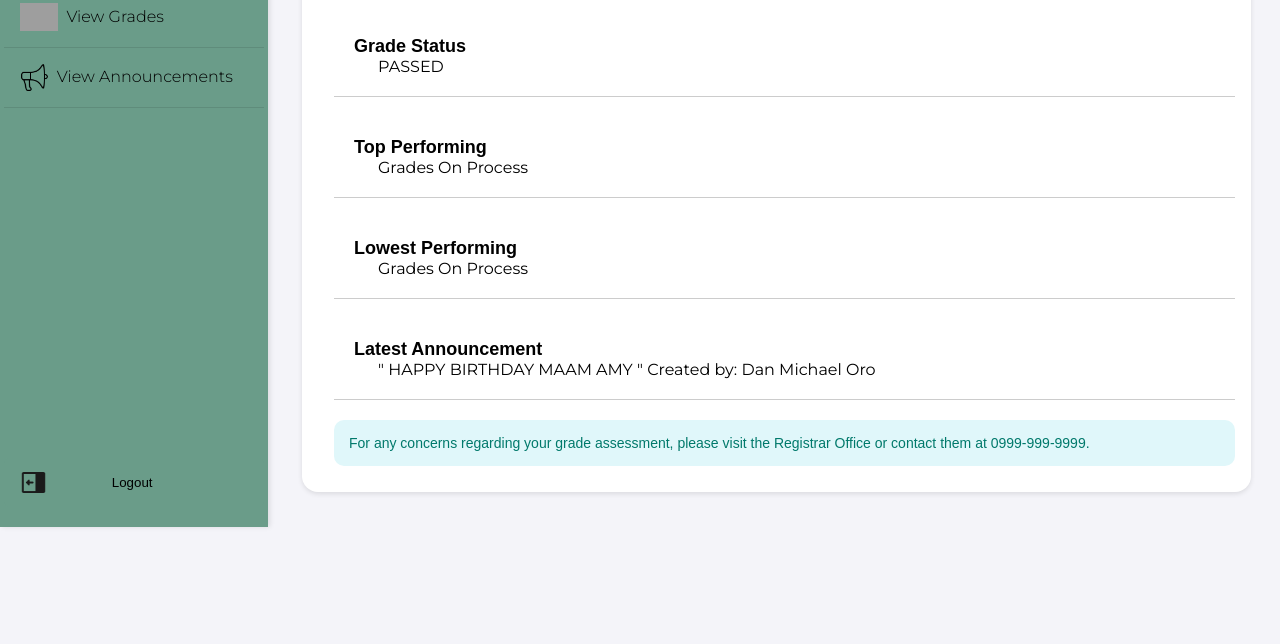
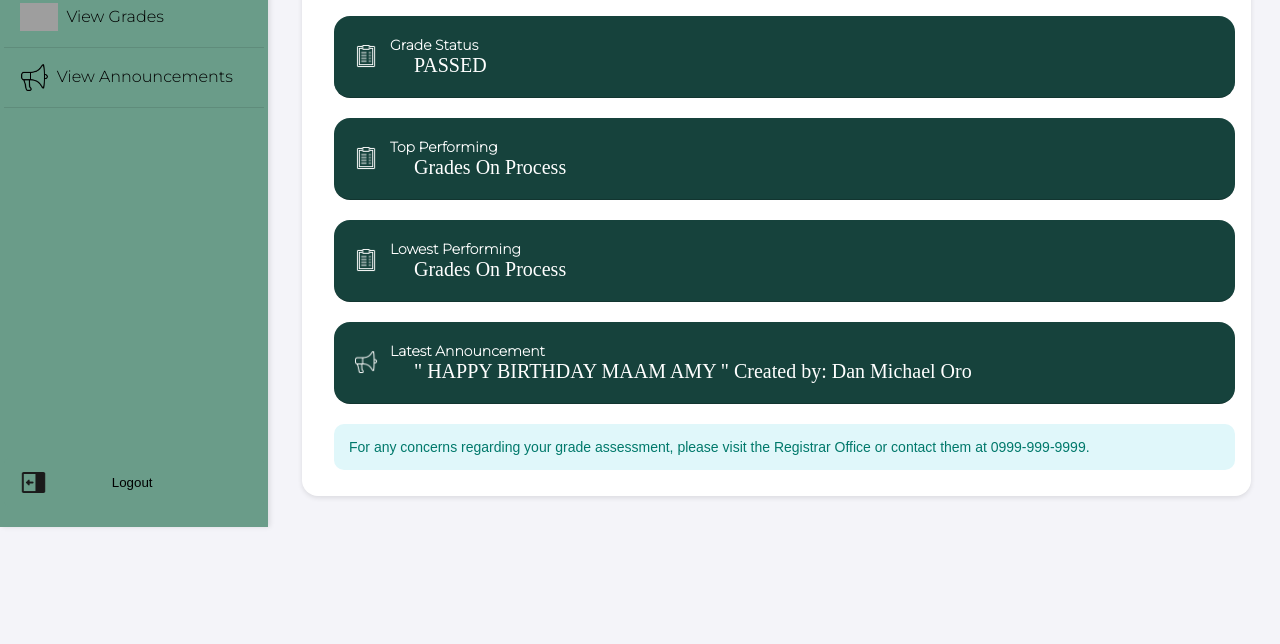
Before and after one commit to TheRealAngelo/GradeViewPortal, a PHP site: page /student/maindashboard.php in a window 1280 px wide. Shown: the part 255-899 px from the top of the page. Run offline with PHP 8.4, Linux system fonts and the light colour scheme; a user stored in the database is signed in; data comes from the database, SQL or seed files in the repository; data that the repository does not hold is empty; some web fonts are replaced; grey boxes are pictures that could not be loaded.

Commit message:
maindashboard things

```diff
--- a/assets/css/styles.css
+++ b/assets/css/styles.css
@@ -686,7 +686,12 @@ table button img {
     display: flex;
     align-items: center;
     border-bottom: 1px solid rgba(0, 0, 0, 0.2);
+    gap: 12px;
+    background-color: var(--d-green);
+    color: white;
+    border-radius: 1rem;
 }
+
 
 .dash-student-card h2 {
     margin: 0;
@@ -988,14 +993,23 @@ table button img {
     cursor: default;
 }
 
+.carding h2{
+    font-family: Mnt-lightEx;
+    font-size: 14px;
+}
+
 .bigDIV .carding p{
-    font-family: Mnt;
+    font-family: Mnt-bold;
     transition: 0.25s ease-in-out;
+
+    font-size: 20px;
+    margin-bottom: 0;
+    margin-left: 1.5rem;
 }
 
 .bigDIV .carding p:hover{
     transform: translateX(0.10rem);
-    font-family: Mnt-Italic;
+    font-family: Mnt-boldItalic;
 }
 
 .importForms button{
--- a/src/student/maindashboard.php
+++ b/src/student/maindashboard.php
@@ -168,14 +168,16 @@ $announcement_creator = $latest_announcement['created_by'] ?? 'N/A';
             <div style="width: 100%;">
                 <a href="dashboard.php" style="text-decoration: none; color: inherit;">
                     <div class="dash-student-card">
+                    <img src="../../assets/icons/icons8-whiteAssessment-100.png" alt="User Icon" style="width: auto; height: 1.5rem;">
                         <div class="carding">
                             <h2>Grade Status</h2>
-                            <p class="carding" style="margin-bottom: 0; margin-left: 1.5rem;"><?php echo htmlspecialchars($grades_status); ?></p>
+                            <p class="carding" style="font-size: 20px; margin-bottom: 0; margin-left: 1.5rem;"><?php echo htmlspecialchars($grades_status); ?></p>
                         </div>
                     </div>
                 </a>
                 <a href="dashboard.php" style="text-decoration: none; color: inherit;">
                     <div class="dash-student-card">
+                    <img src="../../assets/icons/icons8-whiteAssessment-100.png" alt="User Icon" style="width: auto; height: 1.5rem;">
                         <div class="carding">
                             <h2>Top Performing</h2>
                             <p style="margin-bottom: 0; margin-left: 1.5rem;">
@@ -188,6 +190,7 @@ $announcement_creator = $latest_announcement['created_by'] ?? 'N/A';
                 </a>
                 <a href="dashboard.php" style="text-decoration: none; color: inherit;">
                     <div class="dash-student-card">
+                    <img src="../../assets/icons/icons8-whiteAssessment-100.png" alt="User Icon" style="width: auto; height: 1.5rem;">
                         <div class="carding">
                             <h2>Lowest Performing</h2>
                             <p style="margin-bottom: 0; margin-left: 1.5rem;">
@@ -200,6 +203,7 @@ $announcement_creator = $latest_announcement['created_by'] ?? 'N/A';
                 </a>
                 <a href="announcements.php" style="text-decoration: none; color: inherit;">
                     <div class="dash-student-card">
+                    <img src="../../assets/icons/icons8-whiteAnnouncement-100.png" alt="User Icon" style="width: auto; height: 1.5rem;">
                         <div class="carding">
                             <h2>Latest Announcement</h2>
                             <p style="margin-bottom: 0; margin-left: 1.5rem;"><?php echo '" ' . htmlspecialchars($announcement_title) . ' " ' . ' Created by: ' . htmlspecialchars($announcement_creator); ?></p>
```
Also changed, not shown: assets/icons/icons8-info-100.png (added).
